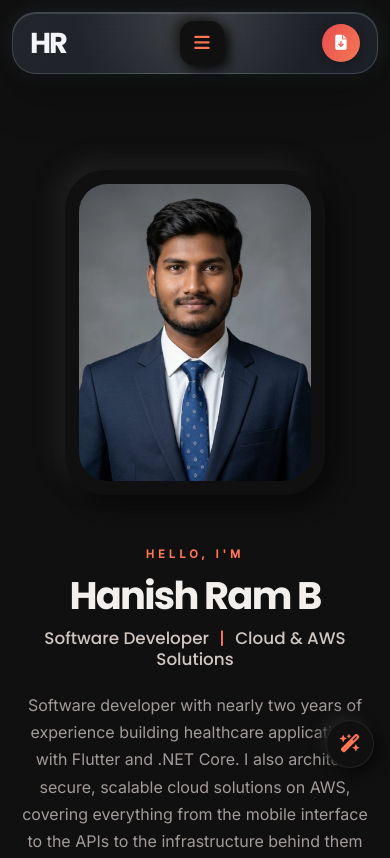
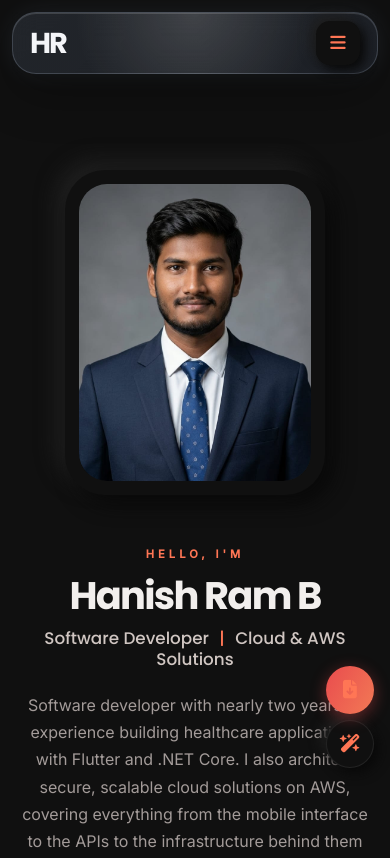
Before and after one commit to HANISHRAM007/Hanishportfolio, a plain HTML site: page index.html in a window 390 px wide. Shown: the top 858 px of the page. Drawn offline with Linux system fonts and the light colour scheme.

Commit message:
feat: add floating mobile resume download button and update responsive layout

```diff
--- a/index.html
+++ b/index.html
@@ -461,6 +461,10 @@
     <i class="fa-solid fa-wand-magic-sparkles"></i>
   </button>
 
+  <a href="Hanish_Ram_B_Resume.pdf" download="Hanish_Ram_B_Resume.pdf" id="mobileResumeBtn" class="neu-btn round mobile-resume-btn" aria-label="Download Resume (PDF)" title="Download Resume (PDF)" target="_blank" rel="noopener noreferrer">
+    <i class="fa-solid fa-file-arrow-down"></i>
+  </a>
+
   <script src="script.js"></script>
 </body>
 
--- a/style.css
+++ b/style.css
@@ -1602,22 +1602,67 @@ main {
   font-size: .95rem;
 }
 
+/* In mobile: Hide navbar resume button so menu toggle stays at the right corner */
 @media (max-width: 960px) {
   .nav-resume-btn {
+    display: none !important;
+  }
+
+  .nav-toggle {
     order: 2;
     margin-left: auto;
   }
+
+  /* Show floating mobile resume button on mobile above theme toggle button */
+  .mobile-resume-btn {
+    display: flex !important;
+    position: fixed;
+    right: 24px;
+    bottom: 144px;
+    z-index: 90;
+    width: 48px;
+    height: 48px;
+    border-radius: 50%;
+    align-items: center;
+    justify-content: center;
+    font-size: 1.1rem;
+    color: #fff;
+    background: linear-gradient(120deg, #e94c4e, #f27955);
+    box-shadow: 0 4px 16px rgba(233, 76, 78, .4);
+    border: none;
+    text-decoration: none;
+    transition: transform .25s ease, filter .25s ease, box-shadow .25s ease;
+  }
+
+  .mobile-resume-btn:hover,
+  .mobile-resume-btn:active {
+    transform: scale(1.08);
+    filter: brightness(1.15);
+    box-shadow: 0 6px 20px rgba(233, 76, 78, .55);
+    color: #fff;
+  }
 }
 
 @media (max-width: 520px) {
-  .nav-resume-text {
-    display: none;
-  }
-  .nav-resume-btn {
-    width: 38px;
-    height: 38px;
-    padding: 0;
-    border-radius: 50%;
+  .back-to-top {
+    right: 16px;
+    bottom: 16px;
+  }
+
+  .theme-toggle-btn {
+    right: 16px;
+    bottom: 74px;
+    width: 44px;
+    height: 44px;
+    font-size: 1rem;
+  }
+
+  .mobile-resume-btn {
+    right: 16px;
+    bottom: 130px;
+    width: 44px;
+    height: 44px;
+    font-size: 1.05rem;
   }
 }
 
@@ -1749,6 +1794,17 @@ body.theme-purple .nav-resume-btn:hover {
   box-shadow: 0 4px 22px rgba(168, 85, 247, .75);
 }
 
+body.theme-purple .mobile-resume-btn {
+  background: linear-gradient(120deg, #9333ea, #c084fc);
+  box-shadow: 0 4px 18px rgba(168, 85, 247, .45);
+}
+
+body.theme-purple .mobile-resume-btn:hover,
+body.theme-purple .mobile-resume-btn:active {
+  box-shadow: 0 6px 22px rgba(168, 85, 247, .7);
+}
+
+
 body.theme-purple .btn-secondary {
   border: 1px solid rgba(168, 85, 247, .3);
   background: rgba(168, 85, 247, .06);
```
